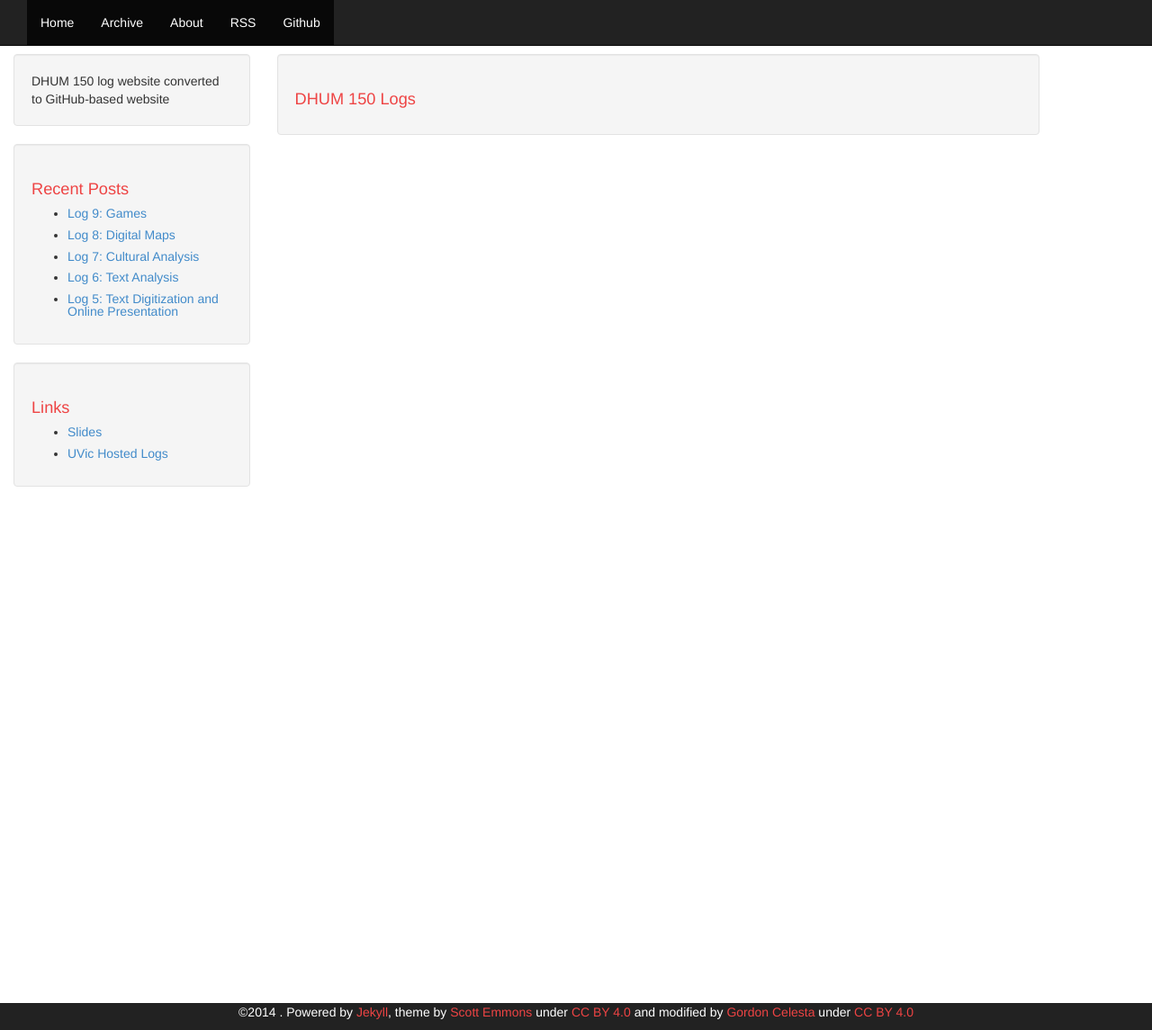
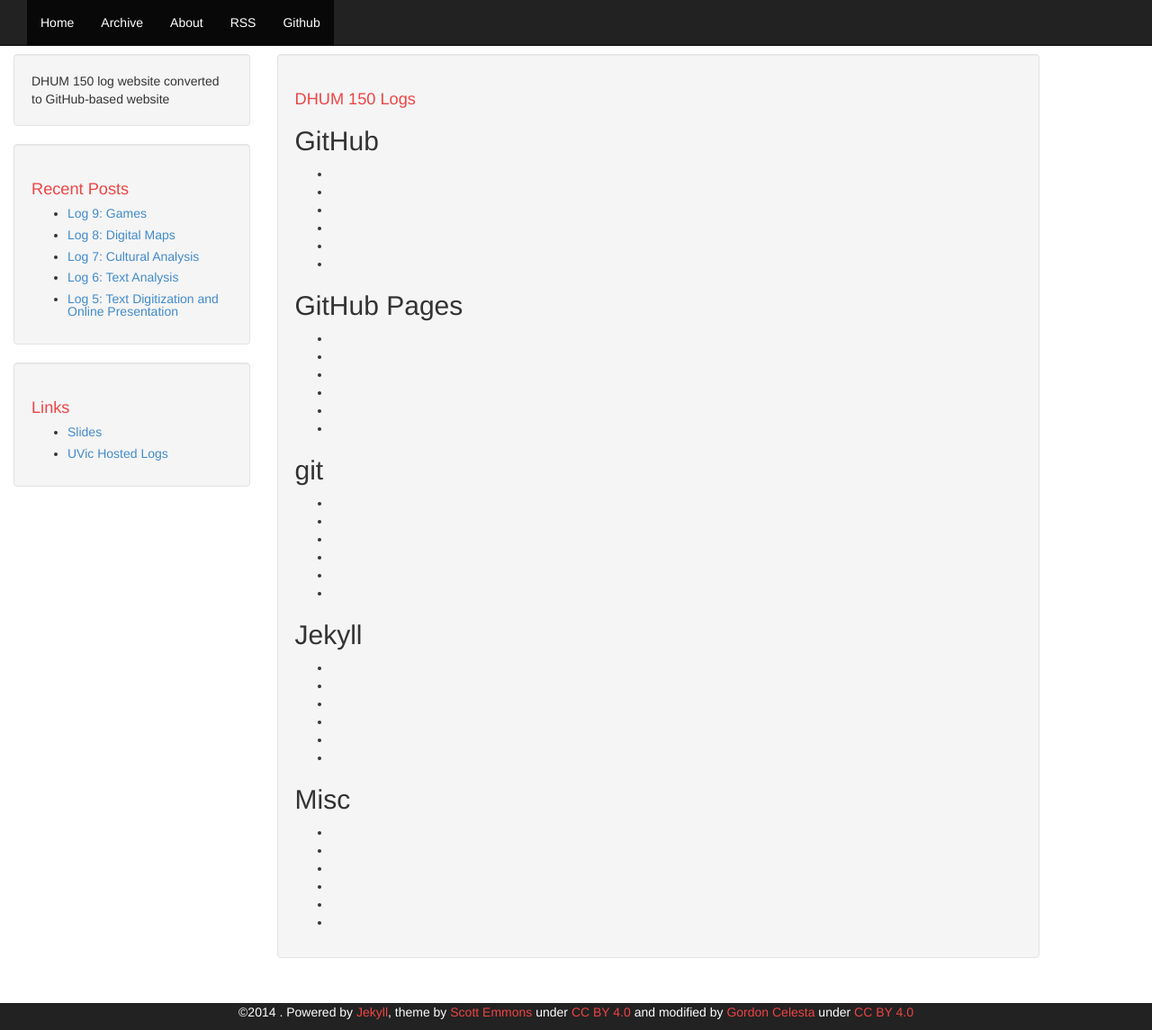
Before and after one commit to gcelesta/gcelesta.github.io, a Jekyll site: the page built from about.html, in a window 1280 px wide and 1145 px high. Shown: the whole window at 90% size. Built offline with Jekyll 4.4.1, drawn with Linux system fonts in a browser that asks for light colours; Markdown is read by kramdown in place of the engine named in the settings.

Commit message:
About page framework

```diff
--- a/about.html
+++ b/about.html
@@ -6,5 +6,51 @@
 <div class="well">
     <div class="content">
         <h1>DHUM 150 Logs</h1>
+
+        <h2>GitHub</h2>
+        <ul>
+            <li></li>
+            <li></li>
+            <li></li>
+            <li></li>
+            <li></li>
+            <li></li>
+        </ul>
+        <h2>GitHub Pages</h2>
+        <ul>
+            <li></li>
+            <li></li>
+            <li></li>
+            <li></li>
+            <li></li>
+            <li></li>
+        </ul>
+        <h2>git</h2>
+        <ul>
+            <li></li>
+            <li></li>
+            <li></li>
+            <li></li>
+            <li></li>
+            <li></li>
+        </ul>
+        <h2>Jekyll</h2>
+        <ul>
+            <li></li>
+            <li></li>
+            <li></li>
+            <li></li>
+            <li></li>
+            <li></li>
+        </ul>
+        <h2>Misc</h2>
+        <ul>
+            <li></li>
+            <li></li>
+            <li></li>
+            <li></li>
+            <li></li>
+            <li></li>
+        </ul>
     </div>
 </div>
```
